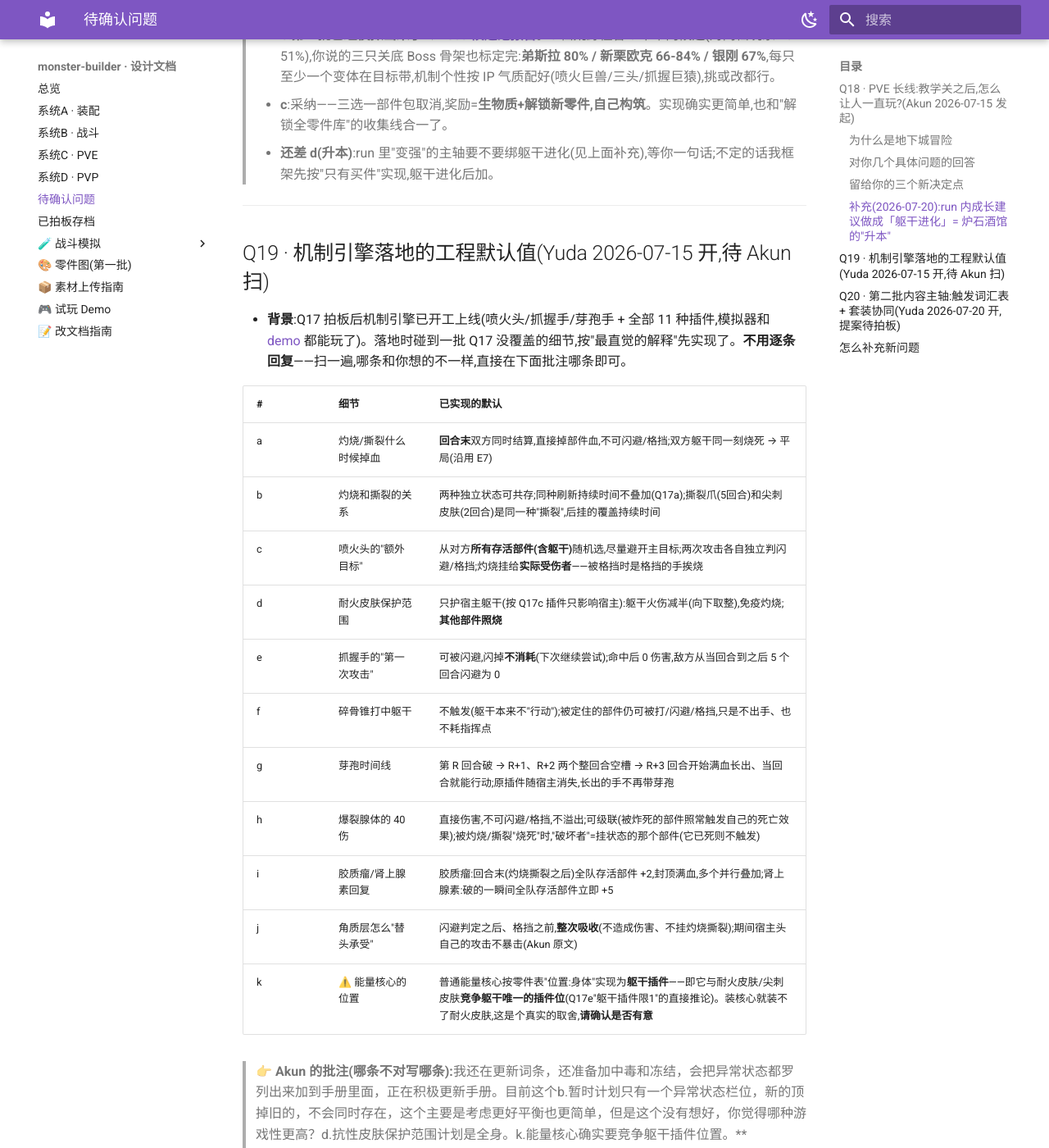
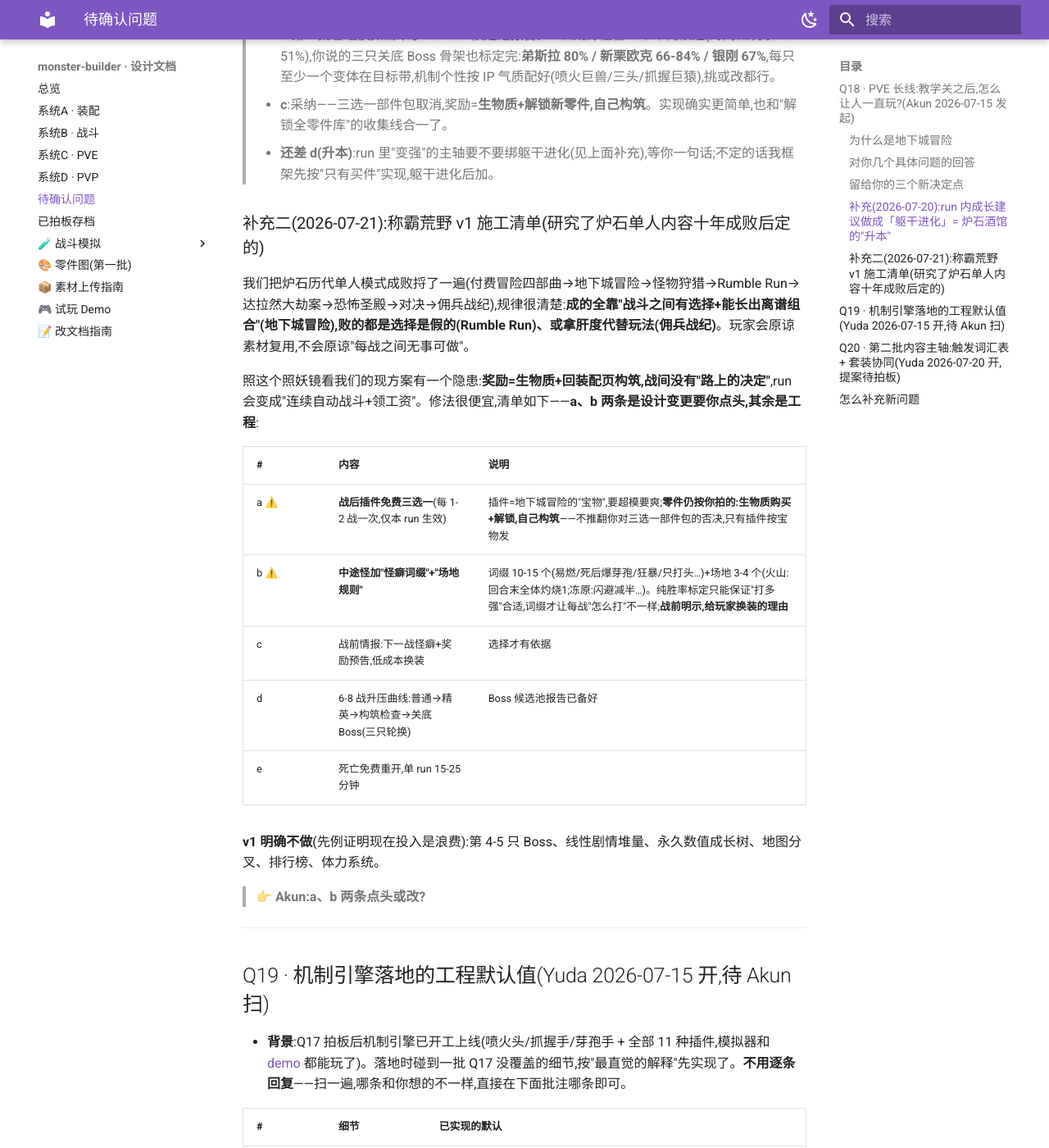
Before and after one commit to zhaoyuda/monster-builder, an MkDocs documentation site: the page built from design/05-open-questions.md, in a window 1280 px wide and 1400 px high, scrolled down 3151 px. Shown: the whole window at 82% size. Built offline with MkDocs 1.6.1 and Material for MkDocs 9.7.7, drawn with Linux system fonts in a browser that asks for light colours.

Commit message:
docs(Q18): 称霸荒野 v1 施工清单 —— 炉石单人内容十年成败研究,插件宝物三选一+怪癖词缀待 Akun 点头
Co-Authored-By: Claude Fable 5 <noreply@anthropic.com>
Claude-Session: https://claude.ai/code/session_014oioR6yEDTrCW8kBU8iQqj

```diff
--- a/design/05-open-questions.md
+++ b/design/05-open-questions.md
@@ -75,6 +75,24 @@
 > - **b:第一批已经模拟出来了 →[Boss 候选池报告](sim-reports/2026-07-21-Boss候选池.md)**。5 档荒野怪各 6 个带内候选(对同档玩家 43-51%),你说的三只关底 Boss 骨架也标定完:**弟斯拉 80% / 新栗欧克 66-84% / 银刚 67%**,每只至少一个变体在目标带,机制个性按 IP 气质配好(喷火巨兽/三头/抓握巨猿),挑或改都行。
 > - **c**:采纳——三选一部件包取消,奖励=**生物质+解锁新零件,自己构筑**。实现确实更简单,也和"解锁全零件库"的收集线合一了。
 > - **还差 d(升本)**:run 里"变强"的主轴要不要绑躯干进化(见上面补充),等你一句话;不定的话我框架先按"只有买件"实现,躯干进化后加。
+
+### 补充二(2026-07-21):称霸荒野 v1 施工清单(研究了炉石单人内容十年成败后定的)
+
+我们把炉石历代单人模式成败捋了一遍(付费冒险四部曲→地下城冒险→怪物狩猎→Rumble Run→达拉然大劫案→恐怖圣殿→对决→佣兵战纪),规律很清楚:**成的全靠"战斗之间有选择+能长出离谱组合"(地下城冒险),败的都是选择是假的(Rumble Run)、或拿肝度代替玩法(佣兵战纪)**。玩家会原谅素材复用,不会原谅"每战之间无事可做"。
+
+照这个照妖镜看我们的现方案有一个隐患:**奖励=生物质+回装配页构筑,战间没有"路上的决定"**,run 会变成"连续自动战斗+领工资"。修法很便宜,清单如下——**a、b 两条是设计变更要你点头,其余是工程**:
+
+| # | 内容 | 说明 |
+|---|---|---|
+| a ⚠️ | **战后插件免费三选一**(每 1-2 战一次,仅本 run 生效) | 插件=地下城冒险的"宝物",要超模要爽;**零件仍按你拍的:生物质购买+解锁,自己构筑**——不推翻你对三选一部件包的否决,只有插件按宝物发 |
+| b ⚠️ | **中途怪加"怪癖词缀"+"场地规则"** | 词缀 10-15 个(易燃/死后爆芽孢/狂暴/只打头…)+场地 3-4 个(火山:回合末全体灼烧1;冻原:闪避减半…)。纯胜率标定只能保证"打多强"合适,词缀才让每战"怎么打"不一样;**战前明示,给玩家换装的理由** |
+| c | 战前情报:下一战怪癖+奖励预告,低成本换装 | 选择才有依据 |
+| d | 6-8 战升压曲线:普通→精英→构筑检查→关底 Boss(三只轮换) | Boss 候选池报告已备好 |
+| e | 死亡免费重开,单 run 15-25 分钟 | |
+
+**v1 明确不做**(先例证明现在投入是浪费):第 4-5 只 Boss、线性剧情堆量、永久数值成长树、地图分叉、排行榜、体力系统。
+
+> **👉 Akun:a、b 两条点头或改?**
 
 ---
 
```
